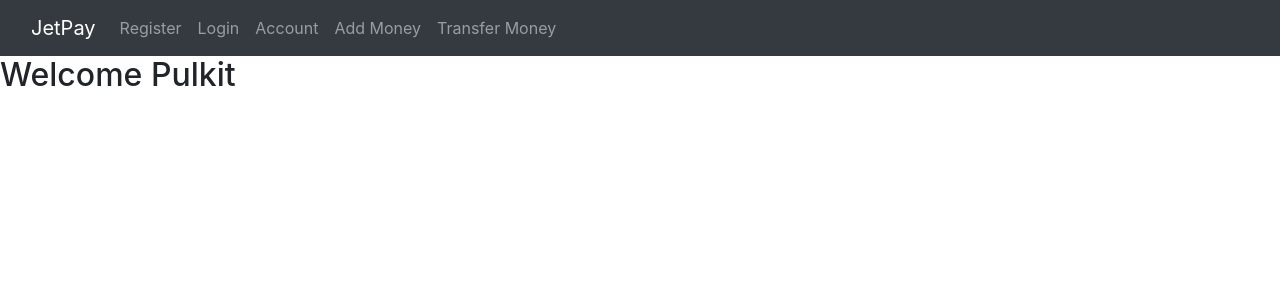
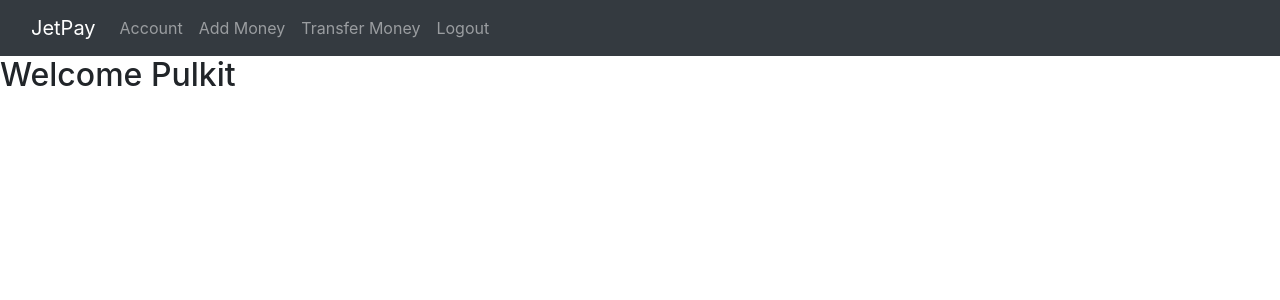
Before and after one commit to Prathyusha-Guduru/WT-CSE202, a Flask app: page /account in a window 1280 px wide. Shown: the top 300 px of the page. Run offline with Flask 2, Linux system fonts and the light colour scheme; a user stored in the database is signed in; some libraries are stand-ins or nearby versions.

Commit message:
Updated logout

```diff
--- a/digitalWallet/__init__.py
+++ b/digitalWallet/__init__.py
@@ -9,7 +9,7 @@ from flask_sqlalchemy import SQLAlchemy
 import os
 from flask_migrate import Migrate
 from flask_login import LoginManager,UserMixin
-from flask_login.utils import login_required,login_user,current_user
+from flask_login.utils import login_required,login_user,current_user,logout_user
 from flask_wtf import FlaskForm
 from flask_wtf.csrf import _FlaskFormCSRF
 from wtforms import StringField,PasswordField,SubmitField
@@ -153,6 +153,11 @@ def login():
 			return redirect(url_for('account'))
 	return render_template('login.html',form= form)
 
+@app.route('/logout')
+def logout():
+	logout_user()
+	return redirect(url_for('index'))
+
 @app.route('/account')
 def account():
 	return render_template('account.html',current_user = current_user)
--- a/digitalWallet/templates/base.html
+++ b/digitalWallet/templates/base.html
@@ -35,14 +35,9 @@
 			</button>
 			<div class="collapse navbar-collapse" id="navbarNav">
 				<ul class="navbar-nav">
+					{% if current_user.is_authenticated %}
 					<li class="nav-item">
-						<a class="nav-link" aria-current="page" href="{{url_for('register')}}">Register</a>
-					</li>
-					<li class="nav-item">
-						<a class="nav-link" aria-current="page" href="{{url_for('login')}}">Login</a>
-					</li>
-					<li class="nav-item">
-						<a class="nav-link" href="{{url_for('register')}}">Account</a>
+						<a class="nav-link" href="{{url_for('account')}}">Account</a>
 					</li>
 					<li class="nav-item">
 						<a class="nav-link" href="{{url_for('add_money')}}">Add Money</a>
@@ -50,6 +45,19 @@
 					<li class="nav-item">
 						<a class="nav-link" href="{{url_for('transaction')}}">Transfer Money</a>
 					</li>
+					<li class="nav-item">
+						<a class="nav-link" href="{{url_for('logout')}}">Logout</a>
+					</li>
+					{% else %}
+					<li class="nav-item">
+						<a class="nav-link" aria-current="page" href="{{url_for('register')}}">Register</a>
+					</li>
+					<li class="nav-item">
+						<a class="nav-link" aria-current="page" href="{{url_for('login')}}">Login</a>
+					</li>
+					{% endif %}
+
+
 				</ul>
 			</div>
 		</div>
```
